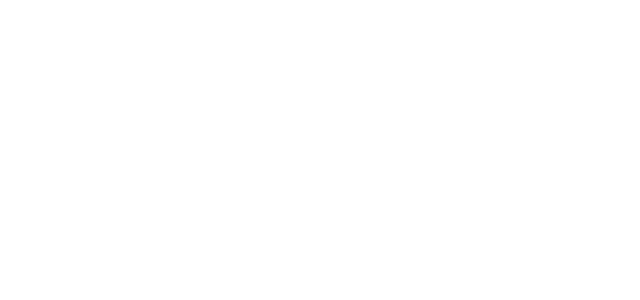
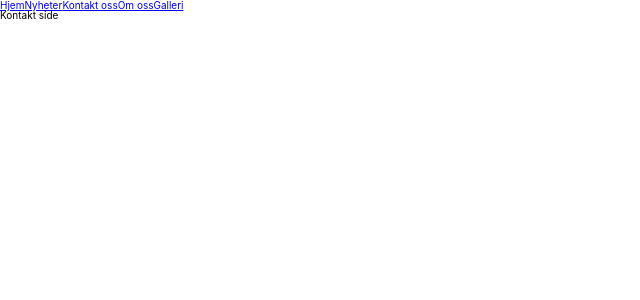
Before and after one commit to Brannstroom/UIN-Eksamen, a React (Create React App) app in the folder project/client/: page /kontakt in a window 1280 px wide. Shown: the top 300 px of the page, without its empty margins (0-640 px from the left). Built offline with nearby package versions, Linux system fonts and the light colour scheme.

Commit message:
Components/navbar
La til components for de forskjellige sidene vi skal ha. Navigasjonsbar.

```diff
--- a/project/client/src/App.js
+++ b/project/client/src/App.js
@@ -1,5 +1,11 @@
-import Routes from './routes/Routes';
-import Theme from './styles/Theme';
+import { BrowserRouter, Route, Switch } from 'react-router-dom';
+import Hjem from './components/Hjem';
+import Nyheter from './components/Nyheter';
+import Artikkel from './components/Artikkel';
+import Kontakt from './components/Kontakt';
+import Om from './components/Om';
+import Galleri from './components/Galleri';
+import NavBar from './components/NavBar';
 
 /**
  * Importerer Routes her da den "styrer" hele applikasjonen
@@ -8,9 +14,17 @@
 
 function App() {
   return (
-    <Theme>
-      <Routes />
-    </Theme>
+    <BrowserRouter>
+      <NavBar />
+      <Switch>
+        <Route component={Hjem} path="/" exact />
+        <Route component={Nyheter} path="/nyheter" />
+        <Route component={Artikkel} path="/artikkel/:slug" />
+        <Route component={Kontakt} path="/kontakt" />
+        <Route component={Om} path="/om" />
+        <Route component={Galleri} path="/galleri" />
+      </Switch>
+    </BrowserRouter>
   );
 }
 
--- /dev/null
+++ b/project/client/src/components/Artikkel.js
@@ -0,0 +1,5 @@
+import React from 'react';
+
+export default function Hjem() {
+  return <h1>big good artikkel</h1>;
+}
--- /dev/null
+++ b/project/client/src/components/Galleri.js
@@ -0,0 +1,5 @@
+import React from 'react';
+
+export default function Galleri() {
+  return <h1>galleri side smil</h1>;
+}
--- /dev/null
+++ b/project/client/src/components/Hjem.js
@@ -0,0 +1,5 @@
+import React from 'react';
+
+export default function Hjem() {
+  return <h1>Hjem side smil</h1>;
+}
--- /dev/null
+++ b/project/client/src/components/Kontakt.js
@@ -0,0 +1,5 @@
+import React from 'react';
+
+export default function Kontakt() {
+  return <h1>Kontakt side</h1>;
+}
--- /dev/null
+++ b/project/client/src/components/NavBar.js
@@ -0,0 +1,20 @@
+import React from 'react';
+import { NavLink } from 'react-router-dom';
+
+export default function NavBar() {
+  return (
+    <header>
+      <div>
+        <nav>
+          <NavLink to="/" exact>
+            Hjem
+          </NavLink>
+          <NavLink to="/Nyheter">Nyheter</NavLink>
+          <NavLink to="/Kontakt">Kontakt oss</NavLink>
+          <NavLink to="/Om">Om oss</NavLink>
+          <NavLink to="/Galleri">Galleri</NavLink>
+        </nav>
+      </div>
+    </header>
+  );
+}
--- /dev/null
+++ b/project/client/src/components/Nyheter.js
@@ -0,0 +1,5 @@
+import React from 'react';
+
+export default function Nyheter() {
+  return <h1>Nyhets side</h1>;
+}
--- /dev/null
+++ b/project/client/src/components/Om.js
@@ -0,0 +1,5 @@
+import React from 'react';
+
+export default function Om() {
+  return <h1>Om oss!</h1>;
+}
```
